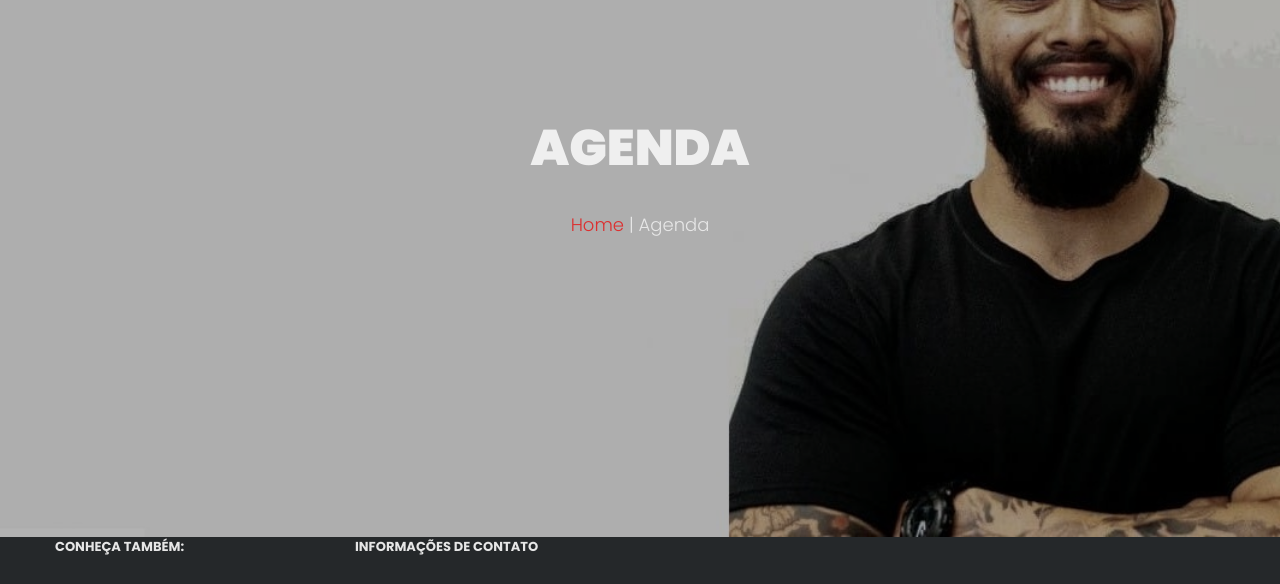
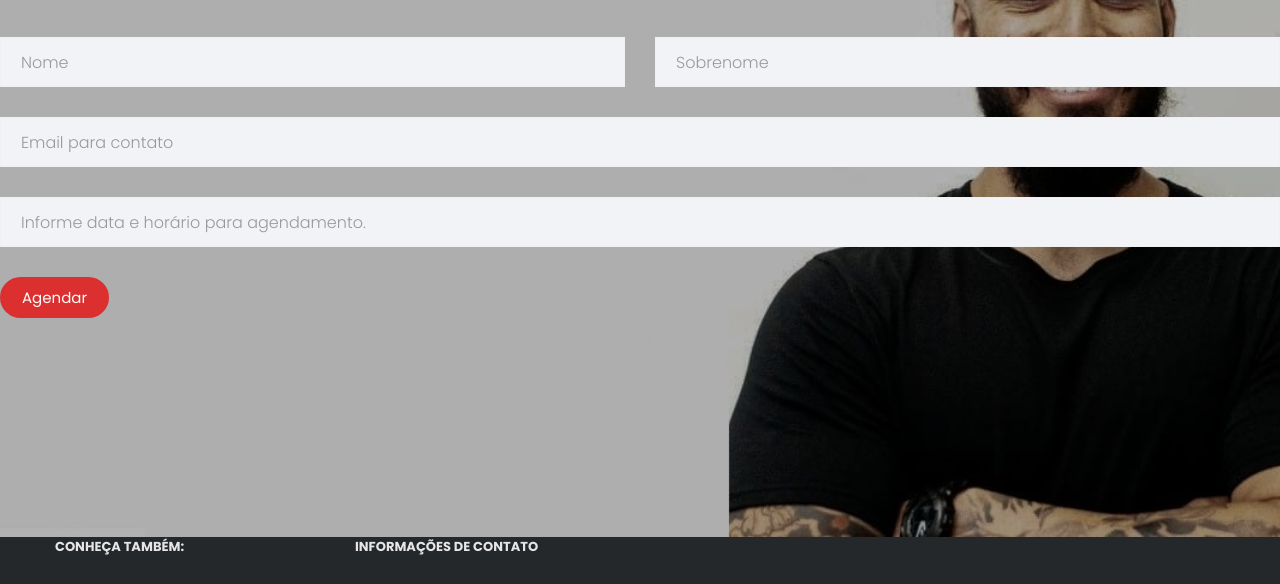
Before and after one commit to alessandrasouza95/Personal-Trainer-Site, a plain HTML site: page schedule.html in a window 1280 px wide. Shown: the part 163-747 px from the top of the page. Drawn offline with Linux system fonts and the light colour scheme; files whose address does not match are found by name.

Commit message:
Update schedule.html

```diff
--- a/schedule.html
+++ b/schedule.html
@@ -80,6 +80,39 @@
 					</div>
 				</div>
 			</div>
+			<div id="page">
+				<form action="#">
+							<div class="row form-group">
+								<div class="col-md-6">
+									<!-- <label for="fname">First Name</label> -->
+									<input type="text" id="fname" class="form-control" placeholder="Nome">
+								</div>
+								<div class="col-md-6">
+									<!-- <label for="lname">Last Name</label> -->
+									<input type="text" id="lname" class="form-control" placeholder="Sobrenome">
+								</div>
+							</div>
+
+							<div class="row form-group">
+								<div class="col-md-12">
+									<!-- <label for="email">Email</label> -->
+									<input type="text" id="email" class="form-control" placeholder="Email para contato">
+								</div>
+							</div>
+
+							<div class="row form-group">
+								<div class="col-md-12">
+									<!-- <label for="subject">Subject</label> -->
+									<input type="text" id="subject" class="form-control" placeholder="Informe data e horário para agendamento.">
+								</div>
+							</div>
+
+
+							<div class="form-group">
+								<input type="submit" value="Agendar" class="btn btn-primary">
+							</div>
+						</form>
+			</div>
 
 		</nav>
 		<aside id="colorlib-hero">
```
